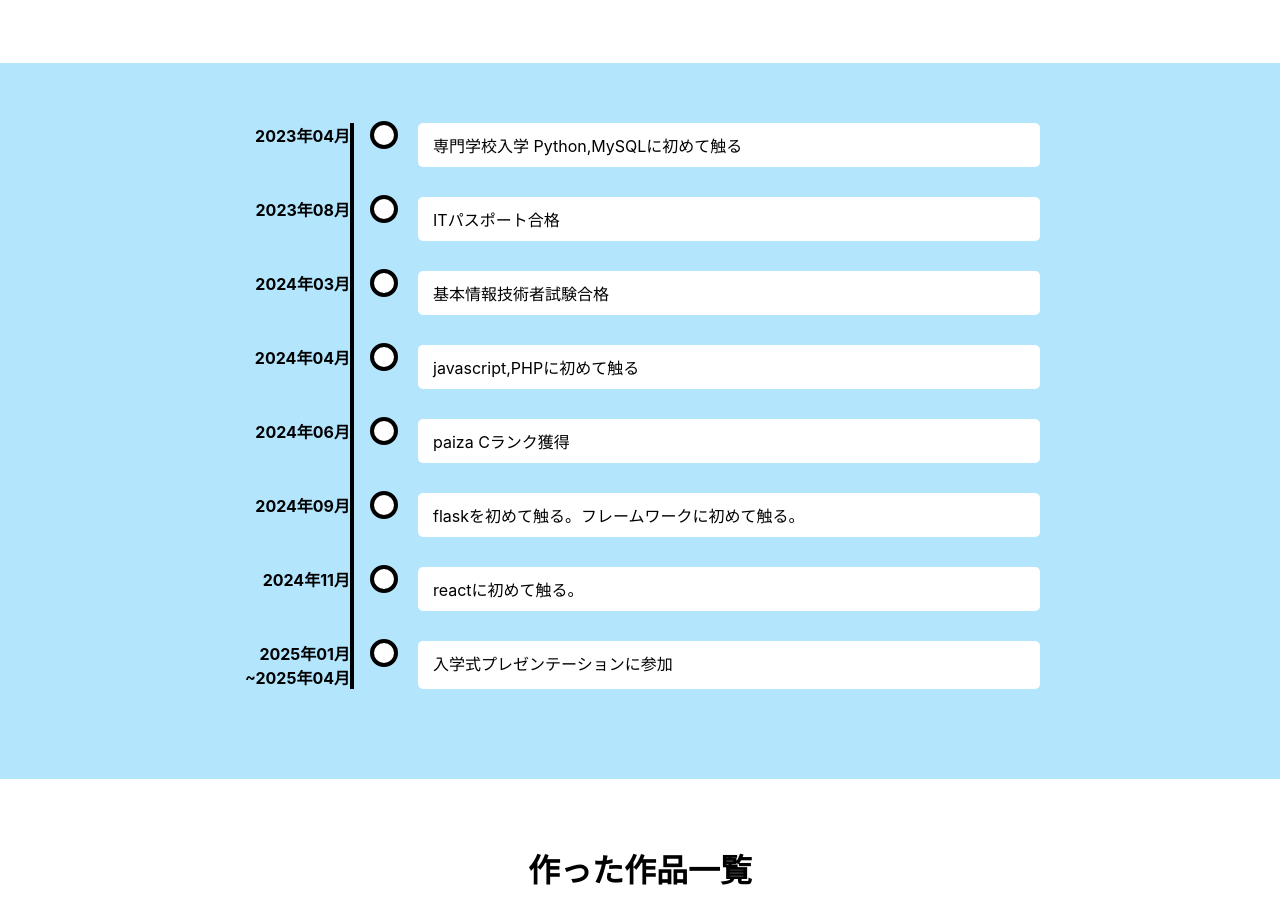
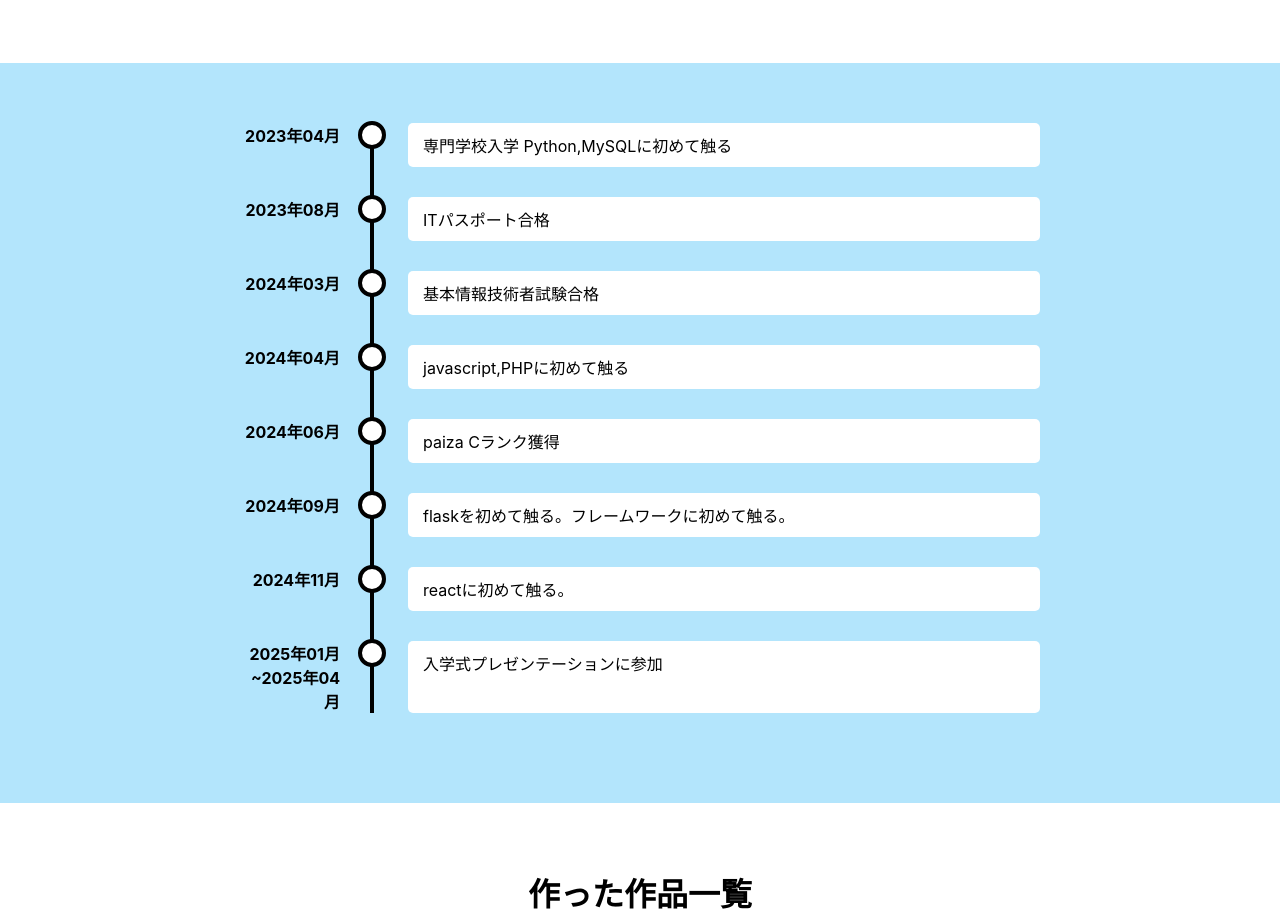
Before and after one commit to haru-0035-git/my-page, a React (Create React App) app: page / in a window 1280 px wide. Shown: the part 1320-2238 px from the top of the page. Built offline with nearby package versions, Linux system fonts and the light colour scheme.

Commit message:
まだ完全には整えられてない

```diff
--- a/src/components/Timeline.tsx
+++ b/src/components/Timeline.tsx
@@ -1,6 +1,7 @@
 // src/components/Timeline.tsx
-import React from "react";
+import React, { useState, useEffect } from "react";
 import TimelineItem from "./TimelineItem";
+
 const timelineData = [
   { year: "2023年04月", text: "専門学校入学 Python,MySQLに初めて触る" },
   { year: "2023年08月", text: "ITパスポート合格" },
@@ -16,19 +17,30 @@ const timelineData = [
 ];
 
 const Timeline: React.FC = () => {
+  const [isMobile, setIsMobile] = useState(window.innerWidth <= 768);
+
+  useEffect(() => {
+    const handleResize = () => {
+      setIsMobile(window.innerWidth <= 768);
+    };
+
+    window.addEventListener("resize", handleResize);
+    return () => window.removeEventListener("resize", handleResize);
+  }, []);
+
   return (
     <section
       style={{
         backgroundColor: "#b3e5fc",
-        padding: window.innerWidth <= 768 ? "40px 10px" : "60px 20px",
+        padding: isMobile ? "40px 10px" : "60px 20px",
       }}
     >
       <div
         style={{
-          maxWidth: window.innerWidth <= 768 ? "100%" : "800px",
+          maxWidth: isMobile ? "100%" : "800px",
           margin: "0 auto",
           position: "relative",
-          padding: window.innerWidth <= 768 ? "0 10px" : "0",
+          padding: isMobile ? "0 10px" : "0",
         }}
       >
         {/* 縦線 */}
@@ -36,15 +48,20 @@ const Timeline: React.FC = () => {
           style={{
             position: "absolute",
             top: 0,
-            left: window.innerWidth <= 768 ? "70px" : "110px",
+            left: isMobile ? "90px" : "130px",
             width: "4px",
             height: "100%",
             backgroundColor: "#000",
-            zIndex: 0,
+            zIndex: 1,
           }}
         />
         {timelineData.map((item, index) => (
-          <TimelineItem key={index} year={item.year} text={item.text} />
+          <TimelineItem
+            key={index}
+            year={item.year}
+            text={item.text}
+            isMobile={isMobile}
+          />
         ))}
       </div>
     </section>
--- a/src/components/TimelineItem.tsx
+++ b/src/components/TimelineItem.tsx
@@ -4,9 +4,14 @@ import React from "react";
 interface TimelineItemProps {
   year: string;
   text: string;
+  isMobile: boolean;
 }
 
-const TimelineItem: React.FC<TimelineItemProps> = ({ year, text }) => {
+const TimelineItem: React.FC<TimelineItemProps> = ({
+  year,
+  text,
+  isMobile,
+}) => {
   return (
     <div
       style={{
@@ -18,11 +23,11 @@ const TimelineItem: React.FC<TimelineItemProps> = ({ year, text }) => {
     >
       <div
         style={{
-          width: window.innerWidth <= 768 ? "70px" : "110px",
+          width: isMobile ? "60px" : "100px",
           flexShrink: 0,
           textAlign: "right",
           paddingRight: "20px",
-          fontSize: window.innerWidth <= 768 ? "14px" : "16px",
+          fontSize: isMobile ? "14px" : "16px",
           fontWeight: "bold",
         }}
       >
@@ -38,6 +43,9 @@ const TimelineItem: React.FC<TimelineItemProps> = ({ year, text }) => {
           marginRight: "20px",
           marginTop: "-2px",
           flexShrink: 0,
+          position: "relative",
+          zIndex: 2,
+          transform: "translateX(-2px)",
         }}
       />
       <div
@@ -46,7 +54,7 @@ const TimelineItem: React.FC<TimelineItemProps> = ({ year, text }) => {
           backgroundColor: "#fff",
           padding: "10px 15px",
           borderRadius: "5px",
-          fontSize: window.innerWidth <= 768 ? "14px" : "16px",
+          fontSize: isMobile ? "14px" : "16px",
         }}
       >
         {text}
```
